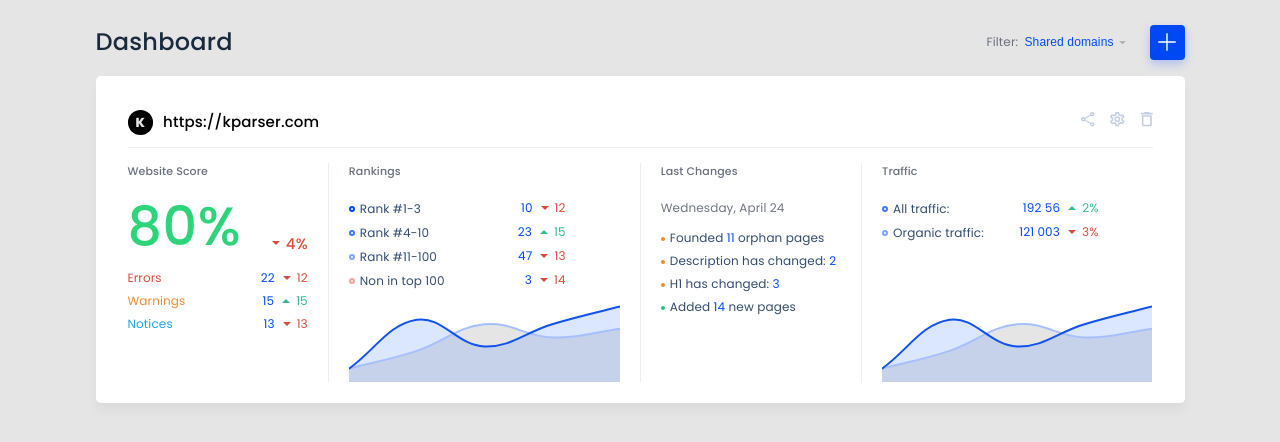
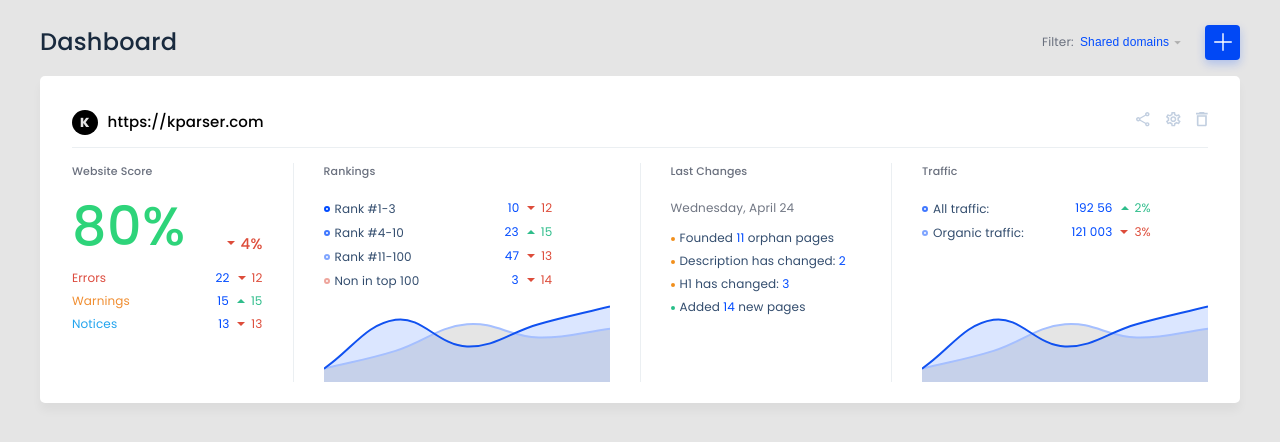
Before and after one commit to ssvStyle/Dashboard, a website: page app/index.html in a window 1280 px wide. Drawn offline with nearby package versions, Linux system fonts and the light colour scheme.

Commit message:
small fix: adaptive resize

```diff
--- a/src/scss/_main.scss
+++ b/src/scss/_main.scss
@@ -38,7 +38,6 @@
     }
   }
   &__content{
-    //@include dFlexBetween(stretch);
     display: flex;
     &__block:first-of-type {
       padding-left: 0;
@@ -145,7 +144,7 @@
           width: 80%;
       }
       margin-top: 15px;
-      padding: 0 20px;
+      padding: 0 30px;
       color: #334D6E;
       &__title{
         margin: 0;
--- a/src/scss/_media.scss
+++ b/src/scss/_media.scss
@@ -64,7 +64,7 @@
         }
       }
     }
-    @media screen and (min-width: 600px) and (max-width: 970px) {
+    @media screen and (min-width: 600px) and (max-width: 973px) {
       flex-wrap: wrap;
       align-items: normal;
       &__block {
@@ -79,7 +79,7 @@
         border-right: $lightGrayLine;
       }
     }
-    @media screen and (max-width: 1050px) {
+    @media screen and (max-width: 1120px) {
       &__block {
         padding: 0 10px;
         &:first-of-type {
@@ -90,7 +90,7 @@
   }
 }
 .container {
-  @media screen and (max-width: 1100px) {
+  @media screen and (max-width: 1200px) {
     width: 100%;
   }
 }
--- a/src/scss/_var.scss
+++ b/src/scss/_var.scss
@@ -62,6 +62,6 @@
 }
 
 .container {
-  width: 1089px;
+  width: 1200px;
   margin: 0 auto;
 }
```
Also changed, not shown: app/css/style.css, src/css/style.css, 1 other file.
